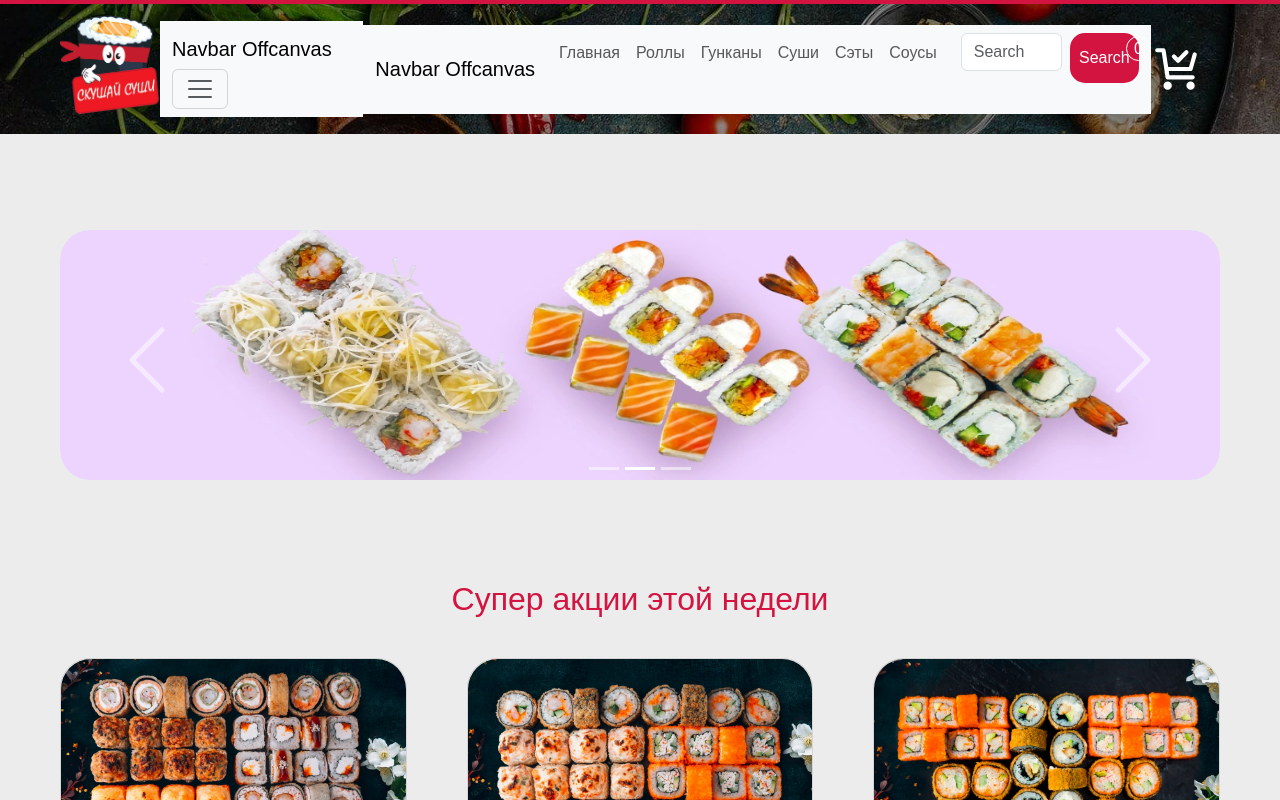
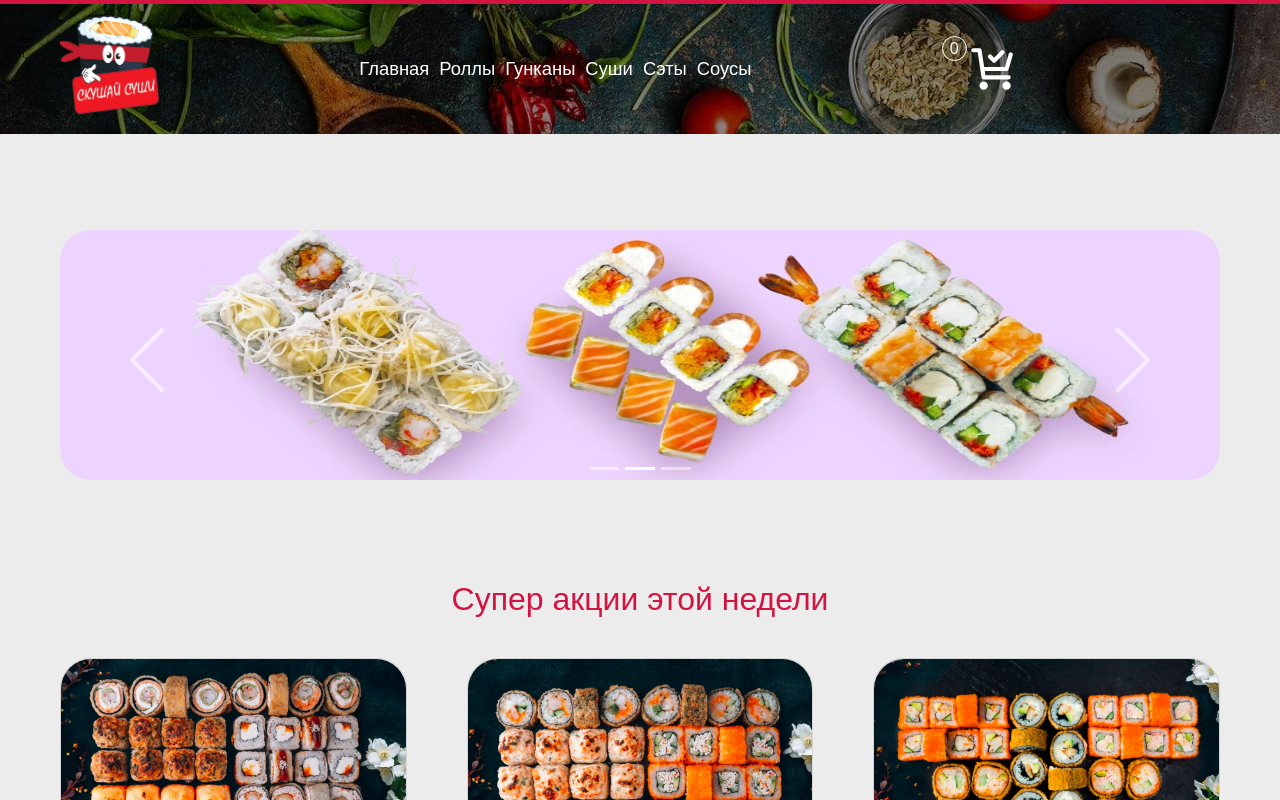
Before and after one commit to SergeiByBy/SushiRolls-Shop, a React (Create React App) app: page / in a window 1280 px wide. Shown: the top 800 px of the page. Built offline with nearby package versions, Linux system fonts and the light colour scheme; a web font is replaced by a local one.

Commit message:
WorkingNavBar

```diff
--- a/src/sushiRolls/Header/Header.jsx
+++ b/src/sushiRolls/Header/Header.jsx
@@ -9,7 +9,7 @@
     <>
       <HeaderLine />
       <header id="header" className="header">
-        <div className="container header__container flex">
+        <div className="container header_container flex">
           <Logo />
           <NavigationBar />
           <Basket cart={cart} />
--- a/src/sushiRolls/Header/Nav/Nav.jsx
+++ b/src/sushiRolls/Header/Nav/Nav.jsx
@@ -119,22 +119,20 @@
 
 // export default NavBar;
 
-import Button from 'react-bootstrap/Button';
 import Container from 'react-bootstrap/Container';
-import Form from 'react-bootstrap/Form';
 import Nav from 'react-bootstrap/Nav';
 import Navbar from 'react-bootstrap/Navbar';
-import NavDropdown from 'react-bootstrap/NavDropdown';
 import Offcanvas from 'react-bootstrap/Offcanvas';
+import Logo from '../Logo/Logo';
+import { NavLink } from 'react-router-dom';
 
 const NavigationBar = ({cart})=> {
 
   return (
     <>
-      {[false, 'sm'].map((expand) => (
-        <Navbar key={expand} expand={expand} className="bg-body-tertiary">
-          <Container fluid>
-            <Navbar.Brand href="#">Navbar Offcanvas</Navbar.Brand>
+      {[false].map((expand) => (
+        <Navbar key={expand}  className="bg-transparent">
+          <Container className='flex'>
             <Navbar.Toggle aria-controls={`offcanvasNavbar-expand-${expand}`} />
             <Navbar.Offcanvas
               id={`offcanvasNavbar-expand-${expand}`}
@@ -143,41 +141,34 @@
             >
               <Offcanvas.Header closeButton>
                 <Offcanvas.Title id={`offcanvasNavbarLabel-expand-${expand}`}>
-                  Offcanvas
+             <p className='text-center'>   Скущай Суши</p>
+                <Logo/>
                 </Offcanvas.Title>
               </Offcanvas.Header>
               <Offcanvas.Body>
               <Nav className="justify-content-end flex-grow-1 pe-3">
-<Nav.Link to="/" className="navItem nav__link">
+<NavLink to="/" className="navItem nav__link">
   Главная
-</Nav.Link>
-<Nav.Link to="/rolls" className="navItem nav__link">
+</NavLink>
+<NavLink to="/rolls" className="navItem nav__link">
   Роллы
-</Nav.Link>
-<Nav.Link to="/gunkans" className="navItem nav__link">
+</NavLink>
+<NavLink to="/gunkans" className="navItem nav__link">
   Гунканы
-</Nav.Link>
-<Nav.Link to="/sushi" className="navItem nav__link">
+</NavLink>
+<NavLink to="/sushi" className="navItem nav__link">
   Суши
-</Nav.Link>
-<Nav.Link to="/sets" className="navItem nav__link">
+</NavLink>
+<NavLink to="/sets" className="navItem nav__link">
   Сэты
-</Nav.Link>
-<Nav.Link to="/sause" className="navItem nav__link">
+</NavLink>
+<NavLink to="/sause" className="navItem nav__link">
   Соусы
-</Nav.Link>
+</NavLink>
 
 
                 </Nav>
-                <Form className="d-flex">
-                  <Form.Control
-                    type="search"
-                    placeholder="Search"
-                    className="me-2"
-                    aria-label="Search"
-                  />
-                  <Button variant="outline-success">Search</Button>
-                </Form>
+
               </Offcanvas.Body>
             </Navbar.Offcanvas>
           </Container>
--- a/src/sushiRolls/Header/Nav/Nav.style.css
+++ b/src/sushiRolls/Header/Nav/Nav.style.css
@@ -1,23 +1,3 @@
 .header__nav {
   margin: 0 auto;
 }
-.list-reset,
-.navItem {
-  margin: 0;
-  padding: 0;
-  list-style: none;
-  text-decoration: none;
-  color: rgb(255, 255, 255);
-  font-size: 115%;
-}
-.navItem:hover {
-  color: var(--redColor);
-}
-.navItem:not(:last-child) {
-  margin-right: 50px;
-}
-
-.header__container {
-  align-items: center;
-  justify-content: space-between;
-}
--- a/src/sushiRolls/Header/basketGoods/Basket.jsx
+++ b/src/sushiRolls/Header/basketGoods/Basket.jsx
@@ -25,7 +25,7 @@
           ></path>{" "}
         </g>
       </svg>
-      <span className="basketCount">{summEl}</span>
+      <span className="basketCount sm">{summEl}</span>
     </Link>
   );
 };
--- a/src/sushiRolls/Header/basketGoods/basket.style.css
+++ b/src/sushiRolls/Header/basketGoods/basket.style.css
@@ -40,3 +40,6 @@
   top: 0;
   background-color: red;
 }
+.navbar-toggler {
+  display: none;
+}
--- a/src/sushiRolls/Header/header.css
+++ b/src/sushiRolls/Header/header.css
@@ -13,3 +13,22 @@
     background-color: var(--redColor);
     z-index: 6;
 }
+.header_container{
+    align-items: center;
+    justify-content: space-between;
+  }
+  .list-reset,
+  .navItem {
+    margin: 0;
+    padding: 0;
+    list-style: none;
+    text-decoration: none;
+    color: rgb(255, 255, 255);
+    font-size: 115%;
+  }
+  .navItem:hover {
+    color: var(--redColor);
+  }
+  .navItem:not(:last-child) {
+    margin-right: 10px;
+  }
--- a/src/sushiRolls/Style/media.style.css
+++ b/src/sushiRolls/Style/media.style.css
@@ -37,6 +37,9 @@
 }
 
 @media (max-width: 992px) {
+  .navbar-toggler {
+    display: block!important
+  }
   .box {
     height: 530px !important;
     padding: 30px !important;
@@ -87,16 +90,7 @@
   }
 }
 @media (max-width: 768px) {
-  /* .navbar-toggler-icon {
-    display: inline-block !important;
-    width: 1.5em;
-    height: 1.5em;
-    vertical-align: middle;
-    background-image: var(--bs-navbar-toggler-icon-bg);
-    background-repeat: no-repeat;
-    background-position: center;
-    background-size: 100%;
-  } */
+
   .rolls,
   .sushi,
   .gunkans {
```
